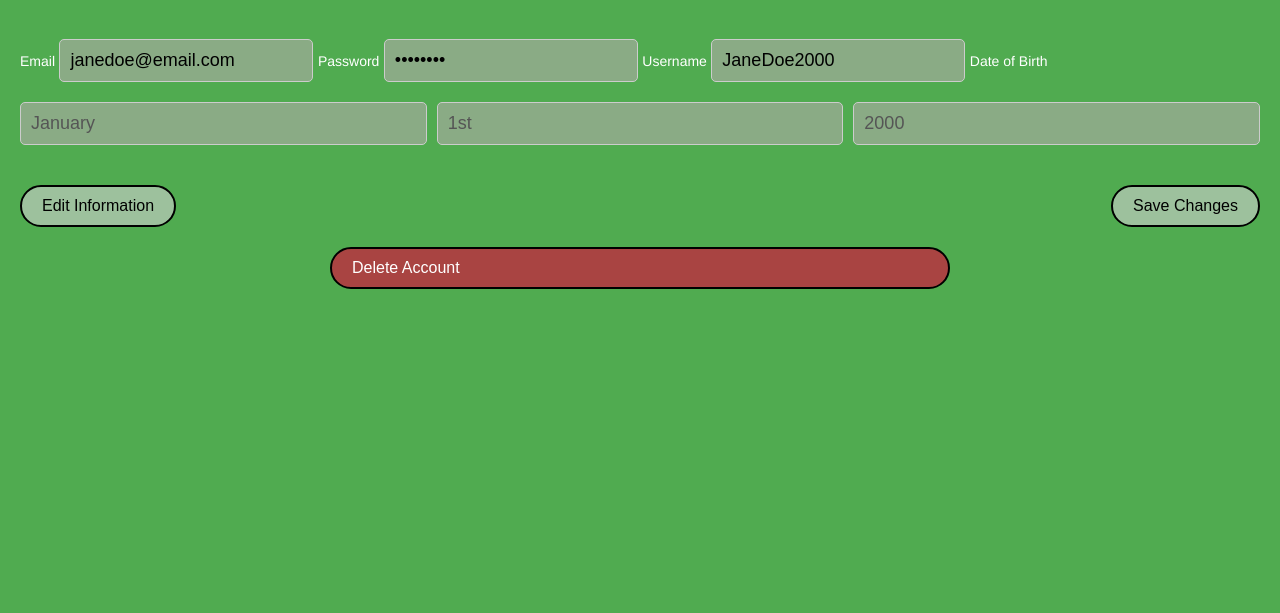
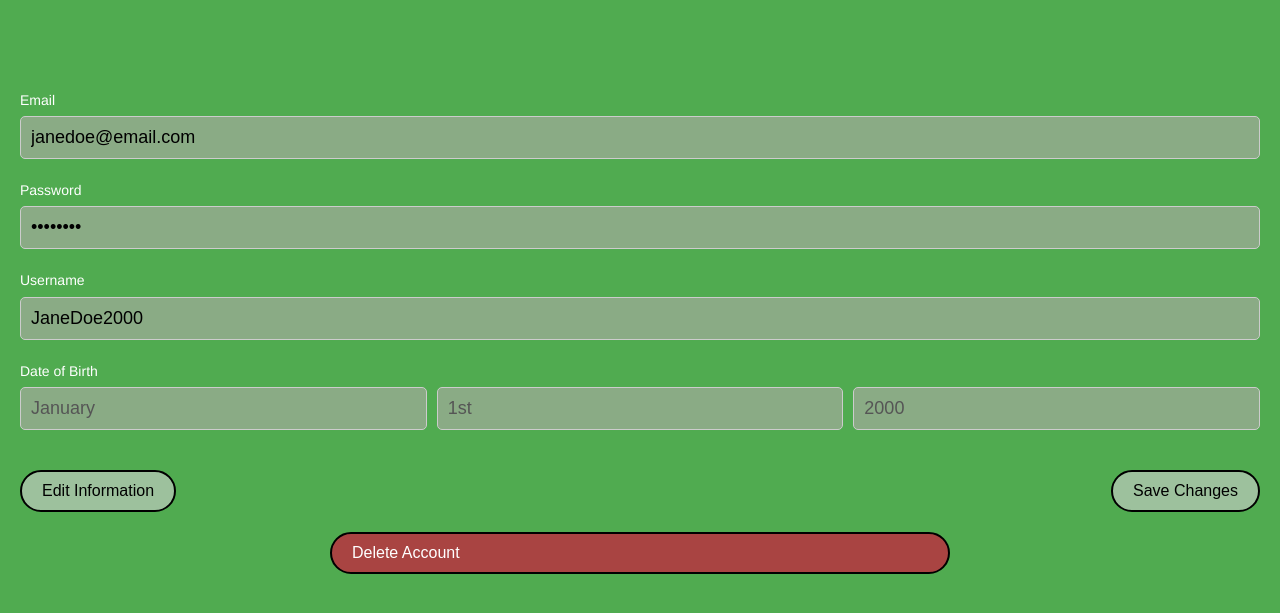
Before and after one commit to kfr3/kfr3.github.io, a plain HTML site: page dashb.html in a window 1280 px wide. Shown: the part 203-816 px from the top of the page. Drawn offline with Linux system fonts and the light colour scheme.

Commit message:
changed styling for signup-page and dashboard page

```diff
--- a/dashb.html
+++ b/dashb.html
@@ -21,7 +21,6 @@
         </div>
     </header>
      <div class="container">
-        <div class="form-section">
             <h2 class="dm-sans-title">User Dashboard</h2>
             <form>
       <!-- Email -->
--- a/dashb_style.css
+++ b/dashb_style.css
@@ -55,6 +55,12 @@ h2 {
     display: grid;
     margin: 20px;
     flex-direction: column;
+}
+
+form{
+    display: flex;
+    flex-direction: column;
+    margin-top: 50px;
 }
 
 .container label {
--- a/signup_style.css
+++ b/signup_style.css
@@ -79,6 +79,7 @@ a {
     height: 80%;
     object-fit: cover;
     display: block;
+    margin-top: 100px;
 }
 
 .form-section {
@@ -95,6 +96,7 @@ h2 {
     font-size: 50px;
     font-family: Helvetica, sans-serif;
     justify-content: center;
+    float: center;
     /*margin-left: 100px;
     margin-top: 50px;*/
 }
```
